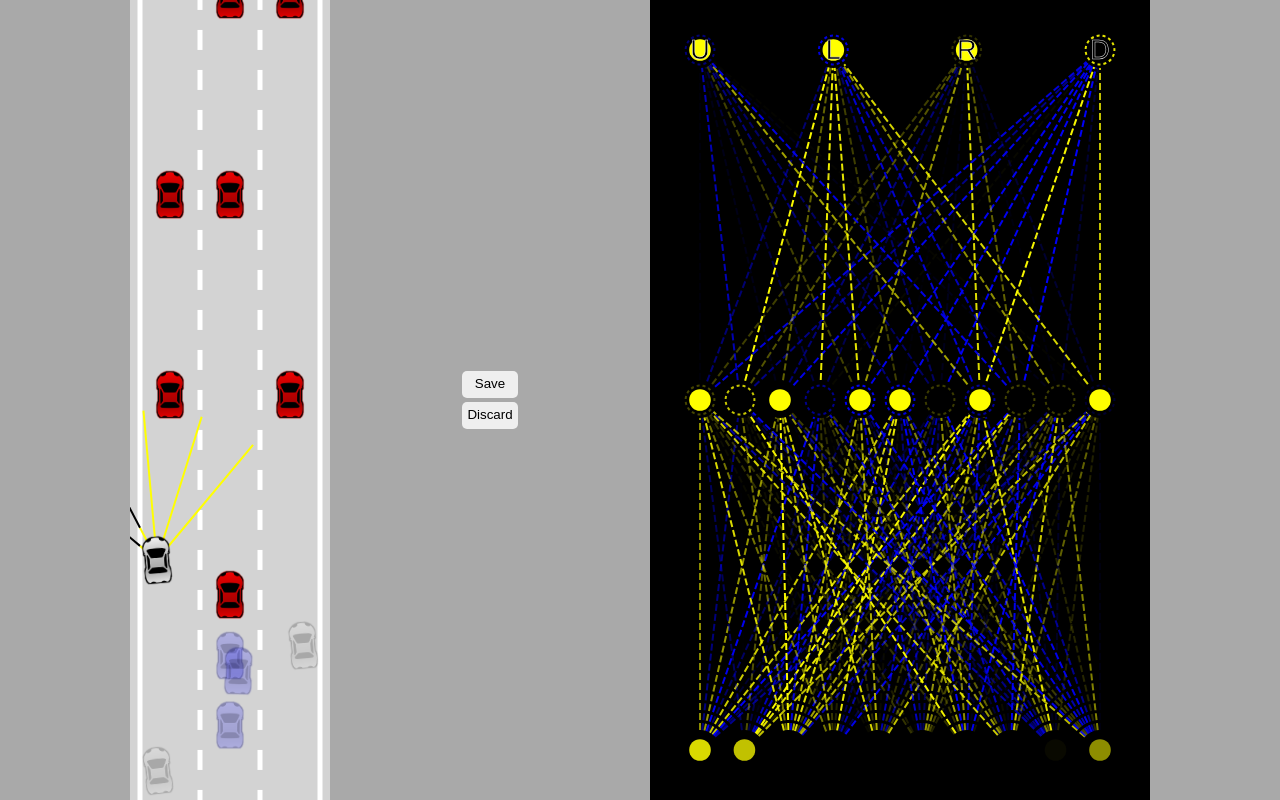
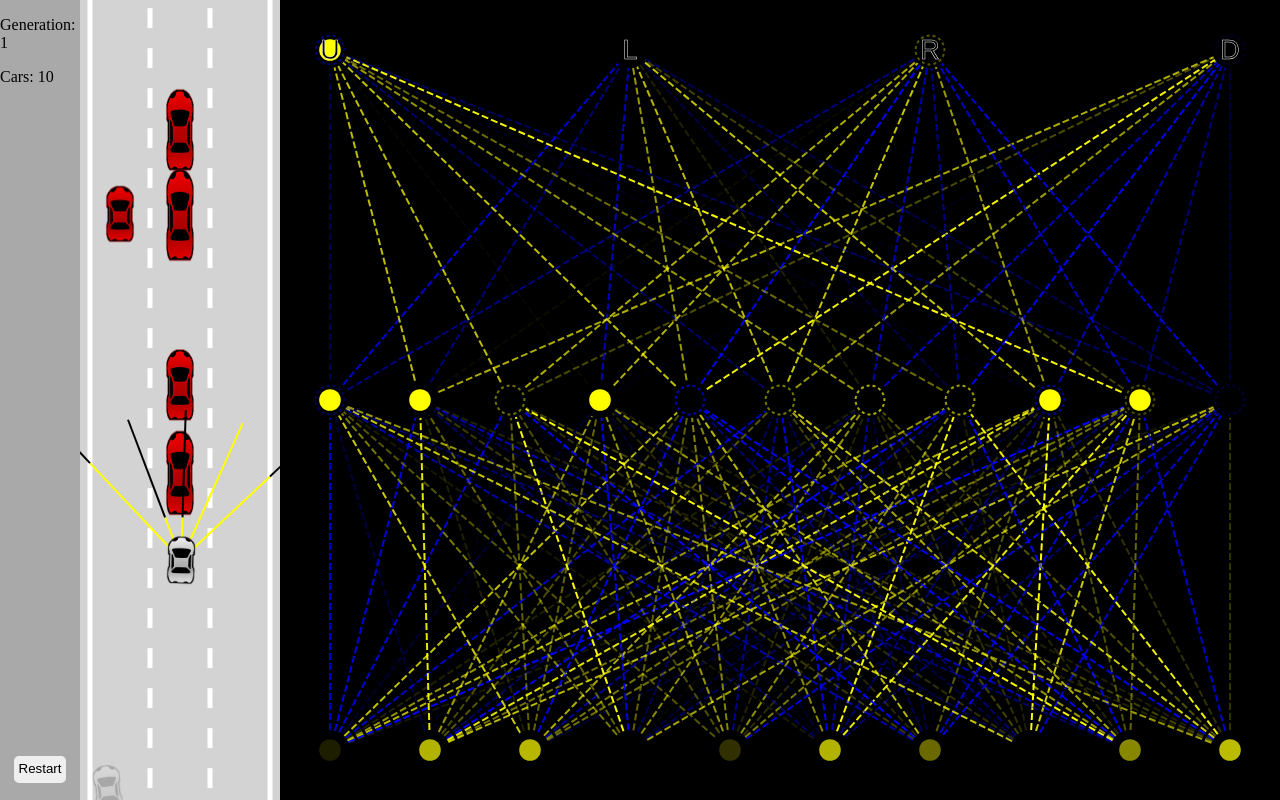
Before and after one commit to krymzach/AiCarSim, a plain HTML site: page index.html in a window 1280 px wide. Drawn offline with Linux system fonts and the light colour scheme.

Commit message:
Added indicator for generation count and car count

```diff
--- a/index.html
+++ b/index.html
@@ -4,11 +4,16 @@
     <link rel="stylesheet" href="style.css">
 </head>
 <body>
+    <div class="col">
+        <div id="nnInfo">
+            <p id="genCount">Generation: </p>
+            <p id="carCount">Cars: </p>
+        </div>
+        <div id="verticalButtons">
+            <button onclick="discard()">Restart</button>
+        </div>
+    </div>
     <canvas id="carCanvas"></canvas>
-    <div id="verticalButtons">
-        <button onclick="save()">Save</button>
-        <button onclick="discard()">Discard</button>
-    </div>
     <canvas id="networkCanvas"></canvas>
     <script src="visualizer.js"></script>
     <script src="network.js"></script>
--- a/main.js
+++ b/main.js
@@ -1,8 +1,10 @@
+document.getElementById('genCount').innerText = localStorage.getItem('genCount') ? "Generation: " + String(localStorage.getItem('genCount')) : "Generation: 1";
+
 const carCanvas = document.getElementById("carCanvas");
 carCanvas.width = 200;
 
 const networkCanvas = document.getElementById("networkCanvas");
-networkCanvas.width = 500;
+networkCanvas.width = 1000;
 
 const carCtx = carCanvas.getContext("2d");
 networkCtx = networkCanvas.getContext("2d");
@@ -12,7 +14,8 @@ for (let i = 0; i < road.laneCount; i++) {
     laneCenters.push(road.getLaneCenter(i));
 }
 
-const N = 50;
+const N = 10;
+document.getElementById('carCount').innerText = "Cars: " + N;
 const cars = generateCars(N);
 let bestCar = cars[0];
 if(localStorage.getItem("bestBrain")) {
@@ -27,13 +30,13 @@ if(localStorage.getItem("bestBrain")) {
 }
 
 const traffic = [
-    new Car(road.getLaneCenter(1), -100, 30, 50, "DUMMY", 2, "red"),
-    new Car(road.getLaneCenter(0), -300, 30, 50, "DUMMY", 2, "red"),
-    new Car(road.getLaneCenter(2), -300, 30, 50, "DUMMY", 2, "red"),
-    new Car(road.getLaneCenter(0), -500, 30, 50, "DUMMY", 2, "red"),
-    new Car(road.getLaneCenter(1), -500, 30, 50, "DUMMY", 2, "red"),
-    new Car(road.getLaneCenter(1), -700, 30, 50, "DUMMY", 2, "red"),
-    new Car(road.getLaneCenter(2), -700, 30, 50, "DUMMY", 2, "red")
+    new Car(road.getLaneCenter(Math.round(Math.random() * 2)), -Math.round(Math.random() * 1000), 30, 50 + Math.round(Math.random() * 50), "DUMMY", 1 + Math.round(Math.random() * 2), "red"),
+    new Car(road.getLaneCenter(Math.round(Math.random() * 2)), -Math.round(Math.random() * 1000), 30, 50 + Math.round(Math.random() * 50), "DUMMY", 2, "red"),
+    new Car(road.getLaneCenter(Math.round(Math.random() * 2)), -Math.round(Math.random() * 1000), 30, 50 + Math.round(Math.random() * 50), "DUMMY", 2, "red"),
+    new Car(road.getLaneCenter(Math.round(Math.random() * 2)), -Math.round(Math.random() * 1000), 30, 50 + Math.round(Math.random() * 50), "DUMMY", 2, "red"),
+    new Car(road.getLaneCenter(Math.round(Math.random() * 2)), -Math.round(Math.random() * 1000), 30, 50 + Math.round(Math.random() * 50), "DUMMY", 2, "red"),
+    new Car(road.getLaneCenter(Math.round(Math.random() * 2)), -Math.round(Math.random() * 1000), 30, 50 + Math.round(Math.random() * 50), "DUMMY", 2, "red"),
+    new Car(road.getLaneCenter(Math.round(Math.random() * 2)), -Math.round(Math.random() * 1000), 30, 50 + Math.round(Math.random() * 50), "DUMMY", 2, "red")
 ];
 
 animate();
@@ -41,10 +44,13 @@ animate();
 function save() {
     localStorage.setItem("bestBrain",
         JSON.stringify(bestCar.brain));
+    localStorage.setItem("genCount", localStorage.getItem("genCount") ? localStorage.getItem("genCount") + 1 : 2);
 }
 
 function discard() {
     localStorage.removeItem("bestBrain");
+    localStorage.setItem("genCount", 1);
+    location.reload();
 }
 
 function generateCars(N) {
@@ -60,7 +66,7 @@ function findBestCar() {
     let bestCar;
     for (let i = 0; i < cars.length; i++) {
         let fitness = cars[i].y / ((road.width - 20) / (road.laneCount + 1) - (cars[i].laneCenterDistance + 500));
-        if((!bestFitness || bestFitness < fitness) && cars[i].x != road.getLaneCenter(1)) {
+        if((!bestFitness || bestFitness < fitness) && cars[i].x != road.getLaneCenter(1) && Math.abs(cars[i].angle) < Math.PI / 2) {
             bestFitness = fitness;
             bestCar = cars[i];
         }
@@ -110,4 +116,4 @@ function animate(time) {
 setTimeout(() => {
     save();
     location.reload();
-}, 35000);
+}, 75000);
--- a/style.css
+++ b/style.css
@@ -7,9 +7,18 @@ body {
     align-items: center;
 }
 
+.col {
+    height: 100vh;
+    display: flex;
+    flex-direction: column;
+    justify-content: space-between;
+    align-items: center;
+}
+
 #verticalButtons {
     display: flex;
     flex-direction: column;
+    margin-bottom: 15px;
 }
 
 button {
@@ -22,7 +31,7 @@ button {
 }
 
 button:hover {
-    background: blue;
+    background: rgb(220, 220, 220);
 }
 
 #networkCanvas {
```
